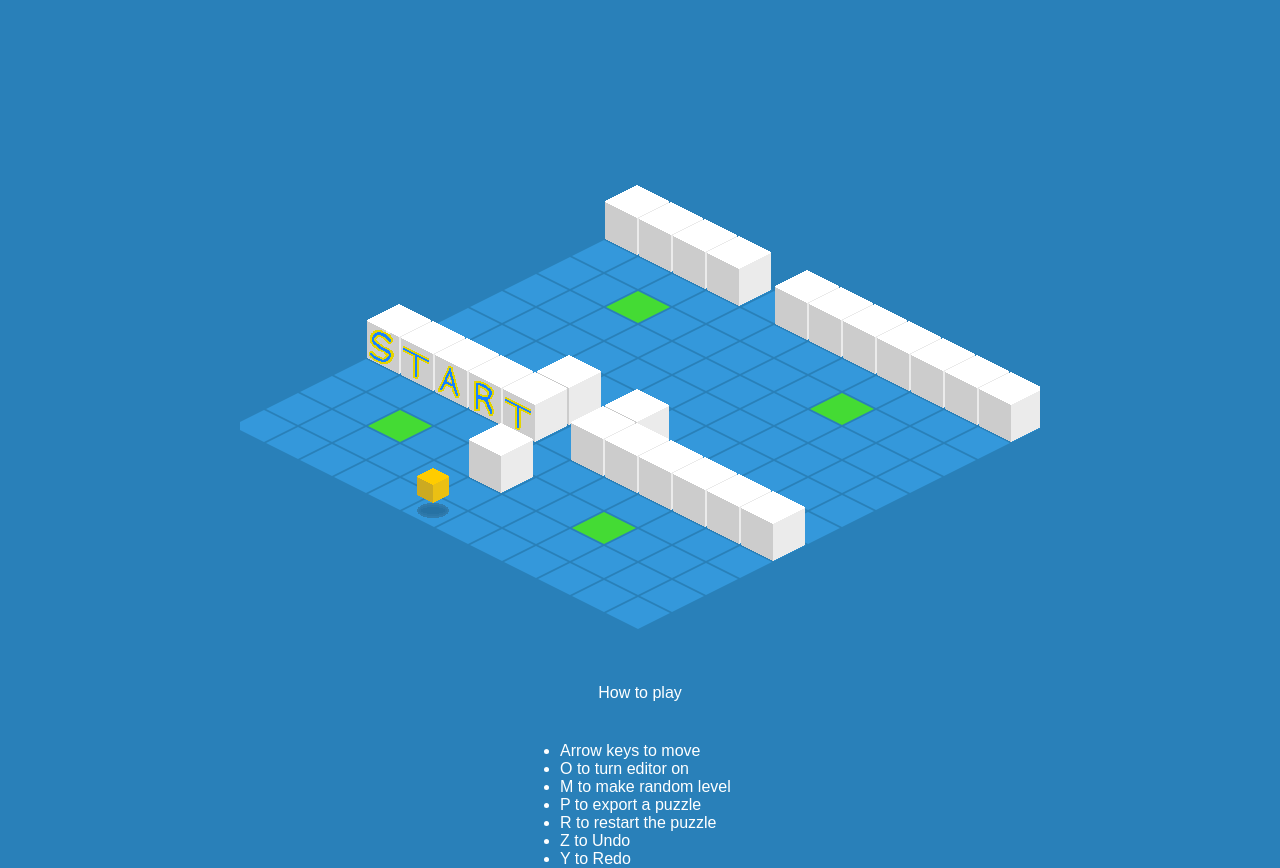
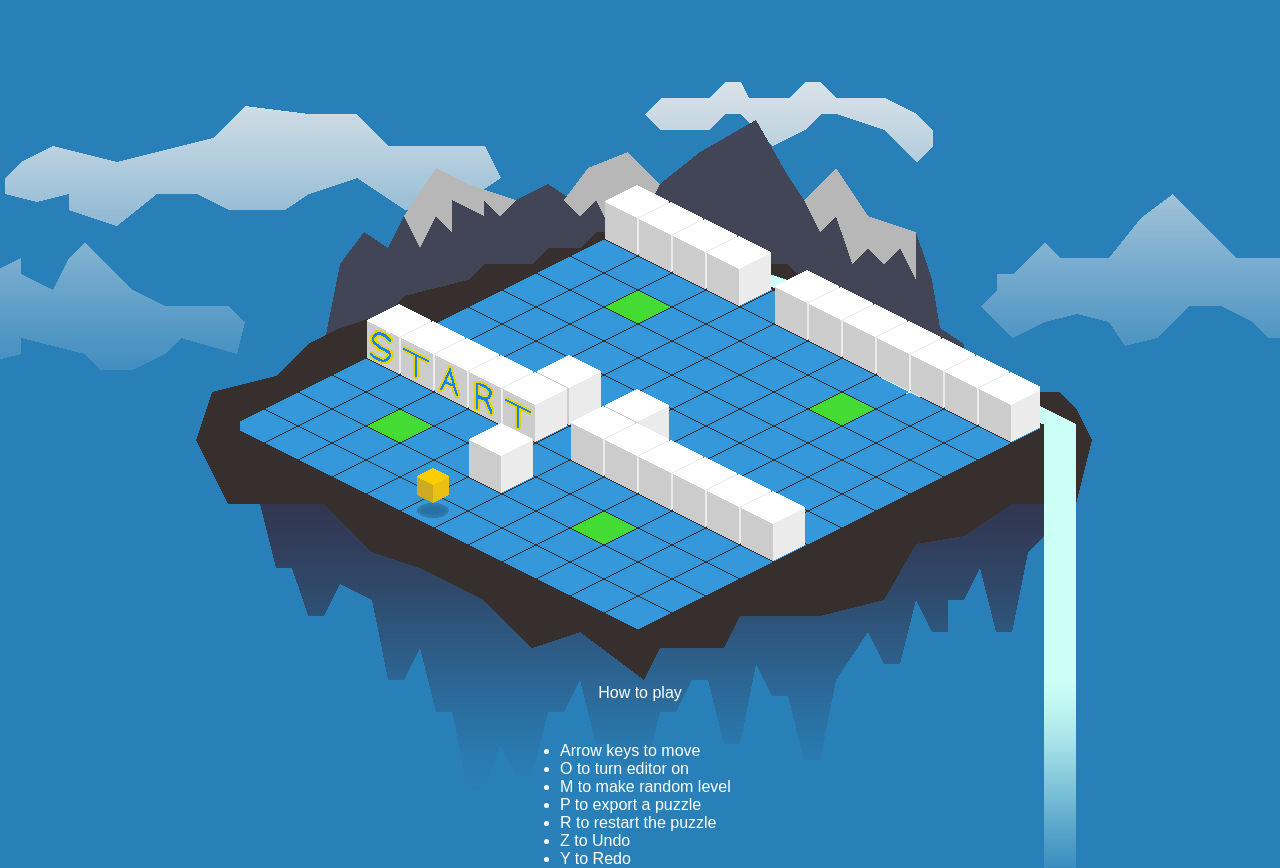
Before and after one commit to gamkedo-la/Blockological-Society, a plain HTML site: page index.html in a window 1280 px wide. Drawn offline with Linux system fonts and the light colour scheme.

Commit message:
game can now use background images

```diff
--- a/index.html
+++ b/index.html
@@ -4,7 +4,11 @@
 	<meta content="text/html;charset=utf-8" http-equiv="Content-Type">
 	<meta content="utf-8" http-equiv="encoding">
 	<style>
-		body { margin:0; color:white; background:#2980b9; }
+		body { margin:0; color:white; background:#2980b9;
+		background-image:url(img/background-island.png);
+		background-repeat:no-repeat;
+		background-position:center 64px;
+		}
 		div { text-align:center; margin-top:40px; font-family:arial;  }
 		ul { text-align:left; width:200px; margin:auto; margin-top:40px; }
 	</style>
--- a/js/Board.js
+++ b/js/Board.js
@@ -3,7 +3,7 @@ const BOARD_GAP = 2;
 const BOARD_COLS = 12;
 const BOARD_ROWS = 12;
 const TILE_SIZE = 34;
-const BOARD_COLOR = '#2980b9';
+const BOARD_COLOR = 'rgba(0,0,0,0)'; //'#2980b9'; // transparent for background html
 const TILE_COLOR = '#3498db';
 const GOAL_COLOR = '#44db34';
 const GOAL_COLOR_UNSOLVED = '#ffff00';
--- a/js/Draw.js
+++ b/js/Draw.js
@@ -31,6 +31,7 @@ function drawBackground()
 {
     colorRect(0, 0, canvas.width, canvas.height, BOARD_COLOR);
 }
+
 function drawBoard()
 {
     var x = BOARD_X;
```
Also changed, not shown: img/background-island.png (added), 1 other file.
